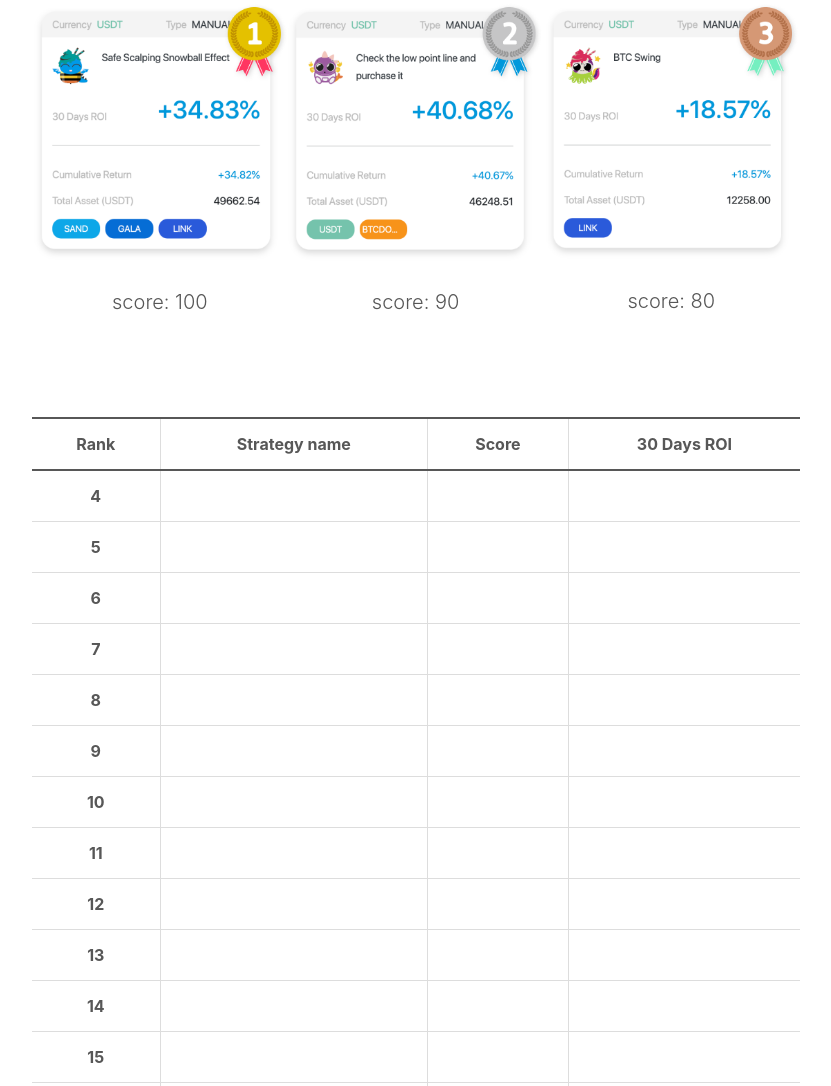
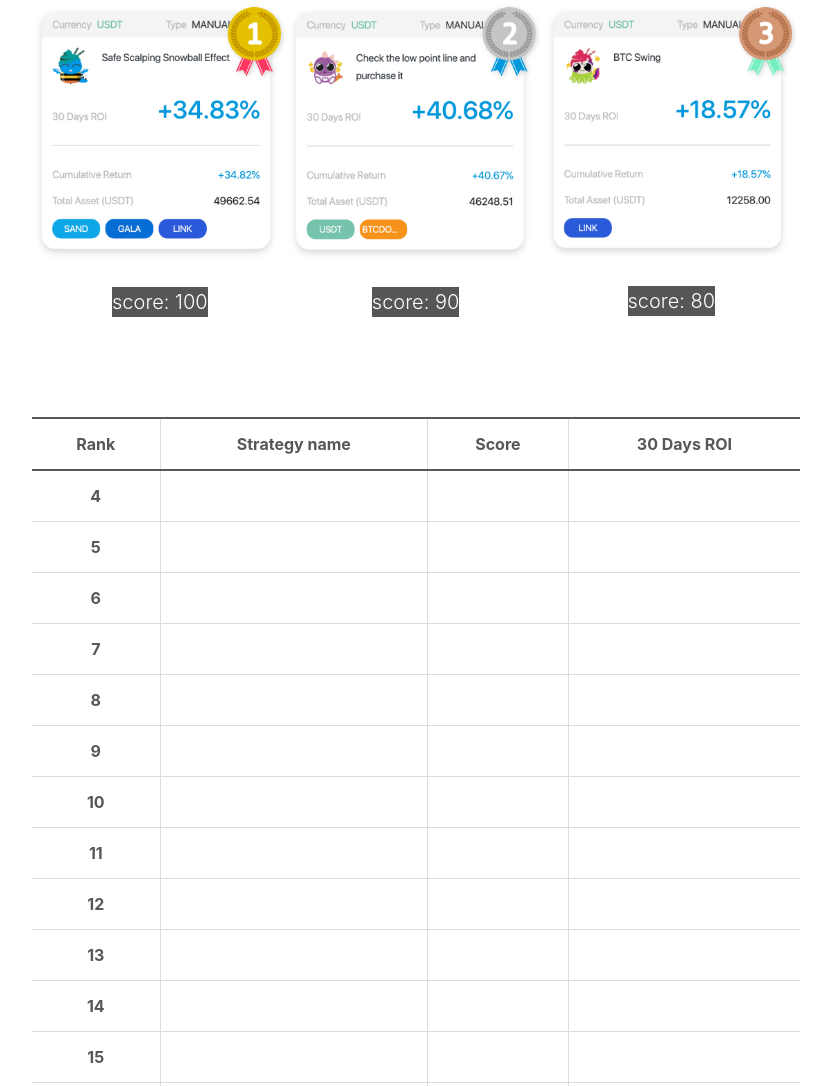
Before and after one commit to bclabs-volta/playv-run, a plain HTML site: page close.html in a window 1280 px wide. Shown: the part 994-2080 px from the top of the page, without its empty margins (224-1055 px from the left). Drawn offline with Linux system fonts and the light colour scheme.

Commit message:
Update close.html

```diff
--- a/close.html
+++ b/close.html
@@ -29,15 +29,15 @@
             <div class="rankings">
                 <div class="rank1">
                     <a href=""><img class="img" src="imgC/1.png" /></a>
-                    <p>score: 100</p>
+                    <p class="score">score: 100</p>
                 </div>
                 <div class="rank2">
                   <a href=""><img class="img" src="imgC/2.png" /></a>
-                    <p>score: 90</p>
+                    <p class="score">score: 90</p>
                 </div>
                 <div class="rank3">
                   <a href=""><img class="img" src="imgC/3.png" /></a>
-                    <p>score: 80</p>
+                    <p class="score">score: 80</p>
                 </div>
             </div>
                       <div class="table">
```
